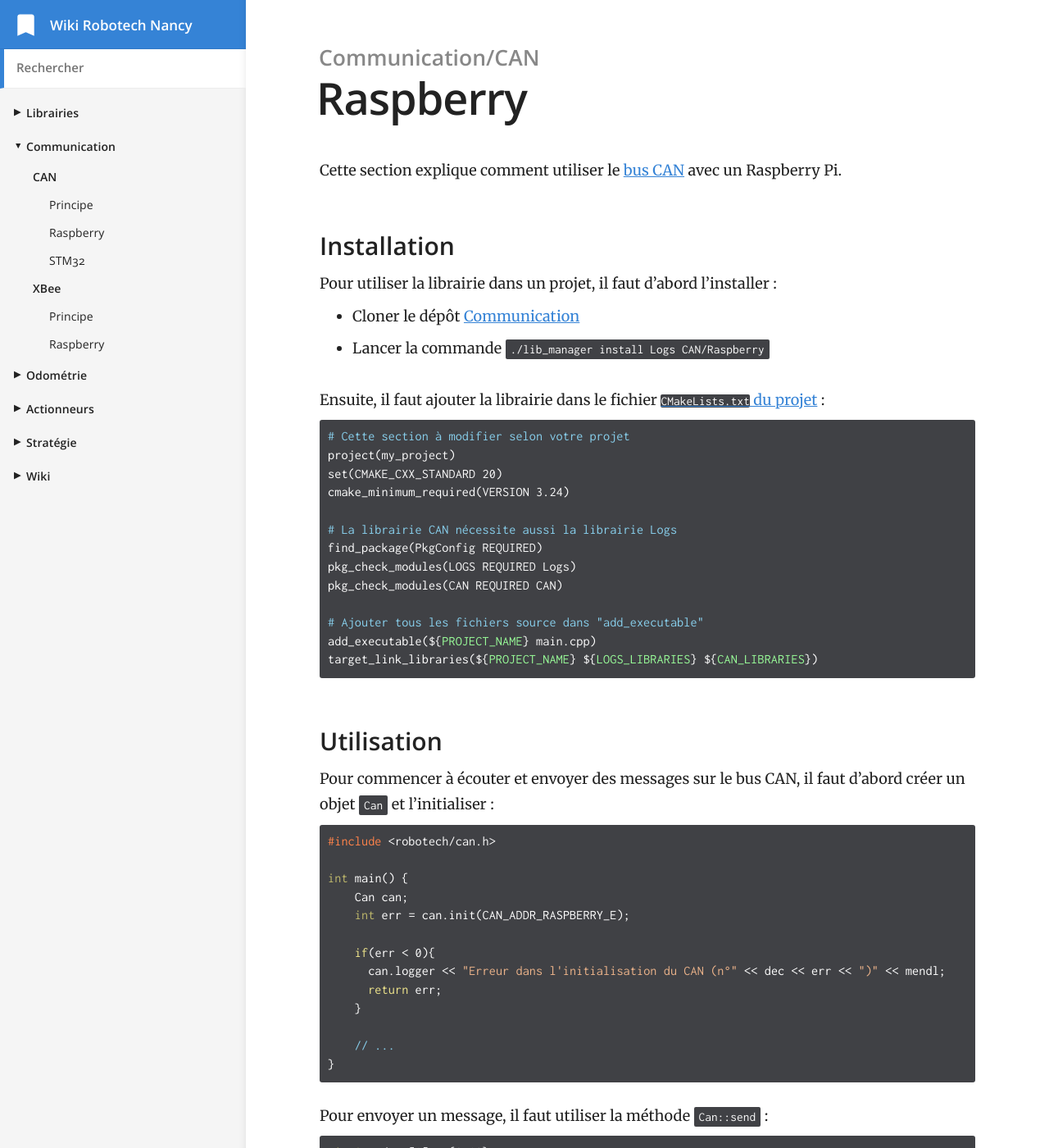
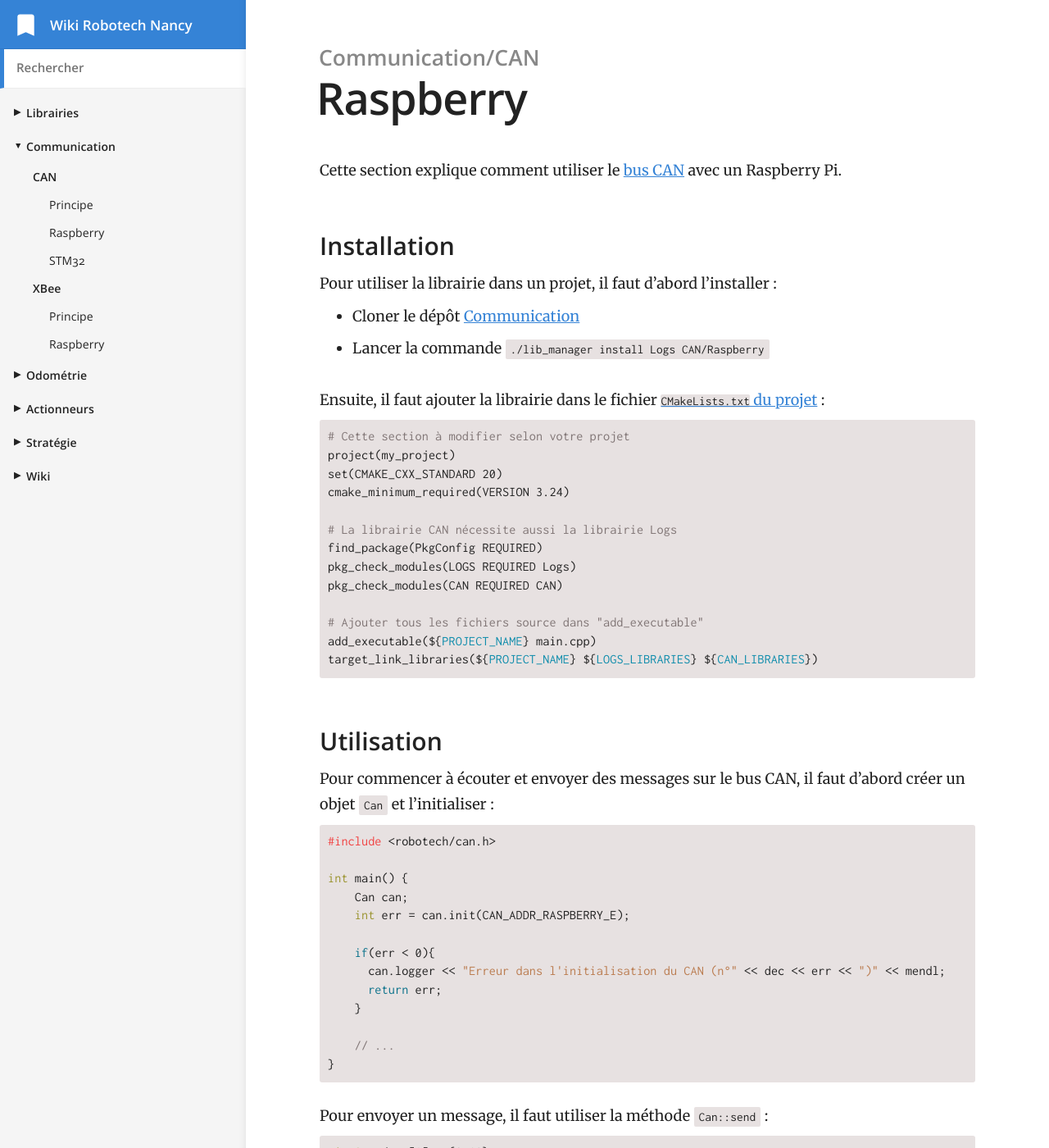
Before and after one commit to RobotechNancy/robotechnancy.github.io, a Jekyll site: the page built from _docs/communication/CAN/raspberry.md, in a window 1280 px wide and 1400 px high. Shown: the whole window at 82% size. Built offline with Jekyll 4.4.1, drawn with Linux system fonts in a browser that asks for light colours.

Commit message:
Couleurs des blocks de code propre à chaque theme

```diff
--- a/_sass/_code.scss
+++ b/_sass/_code.scss
@@ -5,8 +5,8 @@ pre, code, tt {
 	border-radius: 2px;
 	line-height: 1.4;
 	font-weight: 400;
-	background-color: #404145;
-	color: #FAFAFA;
+	background-color: var(--code-background-color);
+	color: var(--content-color);
 	border-radius: 2px;
 }
 
--- a/_sass/_pygments.scss
+++ b/_sass/_pygments.scss
@@ -1,73 +1,73 @@
 .highlight {
 	.hll { background-color: #ffffcc }
-	.c { color: #87ceeb} /* Comment */
-	.err { color: #ffffff} /* Error */
-	.g { color: #ffffff} /* Generic */
-	.k { color: #f0e68c} /* Keyword */
-	.l { color: #ffffff} /* Literal */
-	.n { color: #ffffff} /* Name */
-	.o { color: #ffffff} /* Operator */
-	.x { color: #ffffff} /* Other */
-	.p { color: #ffffff} /* Punctuation */
-	.cm { color: #87ceeb} /* Comment.Multiline */
-	.cp { color: #ff834a} /* Comment.Preproc */
-	.c1 { color: #87ceeb} /* Comment.Single */
-	.cs { color: #87ceeb} /* Comment.Special */
+	.c { color: var(--comment-color)} /* Comment */
+	.err { color: var(--content-color)} /* Error */
+	.g { color: var(--content-color)} /* Generic */
+	.k { color: var(--keyword-color)} /* Keyword */
+	.l { color: var(--content-color)} /* Literal */
+	.n { color: var(--content-color)} /* Name */
+	.o { color: var(--content-color)} /* Operator */
+	.x { color: var(--content-color)} /* Other */
+	.p { color: var(--content-color)} /* Punctuation */
+	.cm { color: var(--comment-color)} /* Comment.Multiline */
+	.cp { color: var(--header-color)} /* Comment.Preproc */
+	.c1 { color: var(--comment-color)} /* Comment.Single */
+	.cs { color: var(--comment-color)} /* Comment.Special */
 	.gd { color: #0000c0; font-weight: bold; background-color: #008080 } /* Generic.Deleted */
 	.ge { color: #c000c0; text-decoration: underline} /* Generic.Emph */
 	.gr { color: #c0c0c0; font-weight: bold; background-color: #c00000 } /* Generic.Error */
-	.gh { color: #ff834a} /* Generic.Heading */
-	.gi { color: #ffffff; background-color: #0000c0 } /* Generic.Inserted */
+	.gh { color: var(--header-color)} /* Generic.Heading */
+	.gi { color: var(--content-color); background-color: #0000c0 } /* Generic.Inserted */
 	span.go { color: #add8e6; font-weight: bold; background-color: #4d4d4d } /* Generic.Output, qualified with span to prevent applying this style to the Go language, see #1153. */
-	.gp { color: #ffffff} /* Generic.Prompt */
-	.gs { color: #ffffff} /* Generic.Strong */
-	.gu { color: #ff834a} /* Generic.Subheading */
+	.gp { color: var(--content-color)} /* Generic.Prompt */
+	.gs { color: var(--content-color)} /* Generic.Strong */
+	.gu { color: var(--header-color)} /* Generic.Subheading */
 	.gt { color: #c0c0c0; font-weight: bold; background-color: #c00000 } /* Generic.Traceback */
-	.kc { color: #f0e68c} /* Keyword.Constant */
-	.kd { color: #f0e68c} /* Keyword.Declaration */
-	.kn { color: #f0e68c} /* Keyword.Namespace */
-	.kp { color: #f0e68c} /* Keyword.Pseudo */
-	.kr { color: #f0e68c} /* Keyword.Reserved */
-	.kt { color: #bdb76b} /* Keyword.Type */
-	.ld { color: #ffffff} /* Literal.Date */
-	.m { color: #EAB289} /* Literal.Number */
-	.s { color: #EAB289} /* Literal.String */
+	.kc { color: var(--keyword-color)} /* Keyword.Constant */
+	.kd { color: var(--keyword-color)} /* Keyword.Declaration */
+	.kn { color: var(--keyword-color)} /* Keyword.Namespace */
+	.kp { color: var(--keyword-color)} /* Keyword.Pseudo */
+	.kr { color: var(--keyword-color)} /* Keyword.Reserved */
+	.kt { color: var(--keyword-type-color)} /* Keyword.Type */
+	.ld { color: var(--content-color)} /* Literal.Date */
+	.m { color: var(--string-color)} /* Literal.Number */
+	.s { color: var(--string-color)} /* Literal.String */
 	.na { color: #8CF0E8} /* Name.Attribute */
-	.nb { color: #ffffff} /* Name.Builtin */
-	.nc { color: #ffffff} /* Name.Class */
+	.nb { color: var(--content-color)} /* Name.Builtin */
+	.nc { color: var(--content-color)} /* Name.Class */
 	.no { color: #ffa0a0} /* Name.Constant */
-	.nd { color: #ffffff} /* Name.Decorator */
+	.nd { color: var(--content-color)} /* Name.Decorator */
 	.ni { color: #ffdead} /* Name.Entity */
-	.ne { color: #ffffff} /* Name.Exception */
-	.nf { color: #ffffff} /* Name.Function */
-	.nl { color: #ffffff} /* Name.Label */
-	.nn { color: #ffffff} /* Name.Namespace */
-	.nx { color: #ffffff} /* Name.Other */
-	.py { color: #ffffff} /* Name.Property */
-	.nt { color: #f0e68c} /* Name.Tag */
-	.nv { color: #98fb98} /* Name.Variable */
-	.ow { color: #ffffff} /* Operator.Word */
-	.w { color: #ffffff} /* Text.Whitespace */
-	.mf { color: #ffffff} /* Literal.Number.Float */
-	.mh { color: #ffffff} /* Literal.Number.Hex */
-	.mi { color: #ffffff} /* Literal.Number.Integer */
-	.mo { color: #ffffff} /* Literal.Number.Oct */
-	.sb { color: #ffffff} /* Literal.String.Backtick */
-	.sc { color: #ffffff} /* Literal.String.Char */
-	.sd { color: #ffffff} /* Literal.String.Doc */
-	.s2 { color: #ffffff} /* Literal.String.Double */
-	.se { color: #ffffff} /* Literal.String.Escape */
-	.sh { color: #ffffff} /* Literal.String.Heredoc */
-	.si { color: #ffffff} /* Literal.String.Interpol */
-	.sx { color: #ffffff} /* Literal.String.Other */
-	.sr { color: #ffffff} /* Literal.String.Regex */
-	.s1 { color: #ffffff} /* Literal.String.Single */
-	.ss { color: #ffffff} /* Literal.String.Symbol */
-	.bp { color: #ffffff} /* Name.Builtin.Pseudo */
-	.vc { color: #98fb98} /* Name.Variable.Class */
-	.vg { color: #98fb98} /* Name.Variable.Global */
-	.vi { color: #98fb98} /* Name.Variable.Instance */
-	.il { color: #ffffff} /* Literal.Number.Integer.Long */
+	.ne { color: var(--content-color)} /* Name.Exception */
+	.nf { color: var(--content-color)} /* Name.Function */
+	.nl { color: var(--content-color)} /* Name.Label */
+	.nn { color: var(--content-color)} /* Name.Namespace */
+	.nx { color: var(--content-color)} /* Name.Other */
+	.py { color: var(--content-color)} /* Name.Property */
+	.nt { color: var(--keyword-color)} /* Name.Tag */
+	.nv { color: var(--variable-color)} /* Name.Variable */
+	.ow { color: var(--content-color)} /* Operator.Word */
+	.w { color: var(--content-color)} /* Text.Whitespace */
+	.mf { color: var(--content-color)} /* Literal.Number.Float */
+	.mh { color: var(--content-color)} /* Literal.Number.Hex */
+	.mi { color: var(--content-color)} /* Literal.Number.Integer */
+	.mo { color: var(--content-color)} /* Literal.Number.Oct */
+	.sb { color: var(--content-color)} /* Literal.String.Backtick */
+	.sc { color: var(--content-color)} /* Literal.String.Char */
+	.sd { color: var(--content-color)} /* Literal.String.Doc */
+	.s2 { color: var(--content-color)} /* Literal.String.Double */
+	.se { color: var(--content-color)} /* Literal.String.Escape */
+	.sh { color: var(--content-color)} /* Literal.String.Heredoc */
+	.si { color: var(--content-color)} /* Literal.String.Interpol */
+	.sx { color: var(--content-color)} /* Literal.String.Other */
+	.sr { color: var(--content-color)} /* Literal.String.Regex */
+	.s1 { color: var(--content-color)} /* Literal.String.Single */
+	.ss { color: var(--content-color)} /* Literal.String.Symbol */
+	.bp { color: var(--content-color)} /* Name.Builtin.Pseudo */
+	.vc { color: var(--variable-color)} /* Name.Variable.Class */
+	.vg { color: var(--variable-color)} /* Name.Variable.Global */
+	.vi { color: var(--variable-color)} /* Name.Variable.Instance */
+	.il { color: var(--content-color)} /* Literal.Number.Integer.Long */
 	.bash .nv {
 		-webkit-user-select: none;
 		-moz-user-select: none;
@@ -76,6 +76,6 @@
 		user-select: none;
 	}
 	.language-bash & .nb {
-	    color: #99D4FF;
+	    color: var(--bash-cmd-color);
 	}
 }
--- a/css/main.scss
+++ b/css/main.scss
@@ -31,6 +31,15 @@ html {
         --content-background-color: #fff;
         --nav-background-color: #f5f5f5;
 
+        --code-background-color: #e7e1e1;
+        --header-color: #f14343;
+        --string-color: #bb7d51;
+        --comment-color: #817676;
+        --variable-color: #108dac;
+        --keyword-color: #0c728b;
+        --keyword-type-color: #9b9430;
+        --bash-cmd-color: #0866aa;
+
         --content-color: #222;
         --table-border-color: #ddd;
         --box-shadow-color: rgba(0, 0, 0, 0.1);
@@ -41,6 +50,15 @@ html {
         --content-background-color: #222;
         --nav-background-color: #333232;
 
+        --code-background-color: #404145;
+        --header-color: #ff834a;
+        --string-color: #EAB289;
+        --comment-color: #87ceeb;
+        --variable-color: #98fb98;
+        --keyword-color: #f0e68c;
+        --keyword-type-color: #bdb76b;
+        --bash-cmd-color: #99D4FF;
+
         --content-color: #fff;
         --table-border-color: #444;
         --box-shadow-color: rgba(0, 0, 0, 0.3);
```
